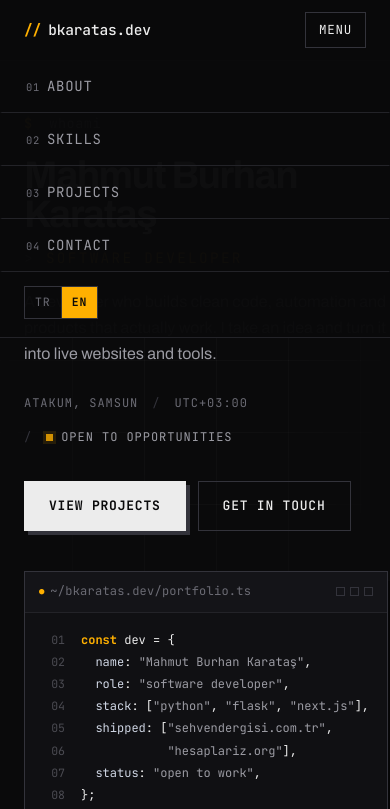
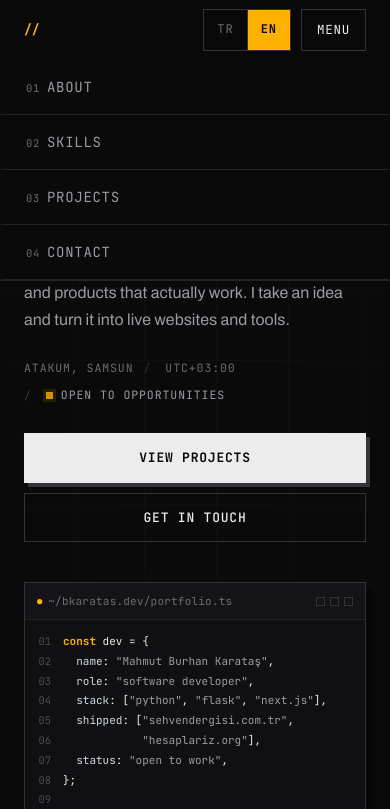
Before and after one commit to burhankaratas/bkaratas.dev, a plain HTML site: page index.html in a window 390 px wide. Both pictures are taken after a click on the button "MENU". Shown: the top 809 px of the page. Drawn offline with Linux system fonts and the light colour scheme.

Commit message:
Mobile fixes: remove horizontal overflow, always-visible language switch, larger touch targets, responsive polish

```diff
--- a/index.html
+++ b/index.html
@@ -33,18 +33,20 @@
         <span class="brand-slash">//</span><span class="brand-name">bkaratas.dev</span>
       </a>
 
-      <button class="nav-toggle" aria-expanded="false" aria-controls="site-nav" data-i18n="nav.menu">Menü</button>
-
       <nav id="site-nav" class="site-nav">
         <a href="#hakkimda"><i>01</i><span data-i18n="nav.about">Hakkımda</span></a>
         <a href="#yetenekler"><i>02</i><span data-i18n="nav.skills">Yetenekler</span></a>
         <a href="#projeler"><i>03</i><span data-i18n="nav.projects">Projeler</span></a>
         <a href="#iletisim"><i>04</i><span data-i18n="nav.contact">İletişim</span></a>
+      </nav>
+
+      <div class="header-controls">
         <div class="lang-switch" role="group" aria-label="Language">
           <button type="button" data-lang="tr" class="is-active">TR</button>
           <button type="button" data-lang="en">EN</button>
         </div>
-      </nav>
+        <button class="nav-toggle" aria-expanded="false" aria-controls="site-nav" data-i18n="nav.menu">Menü</button>
+      </div>
     </div>
     <div class="scroll-progress" aria-hidden="true"><span id="progress-bar"></span></div>
   </header>
--- a/styles.css
+++ b/styles.css
@@ -167,8 +167,13 @@ p { margin: 0 0 1em; }
 
 .lang-switch {
   display: inline-flex;
-  margin-left: 10px;
   border: 1px solid var(--line-2);
+}
+
+.header-controls {
+  display: inline-flex;
+  align-items: center;
+  gap: 10px;
 }
 
 .lang-switch button {
@@ -243,6 +248,13 @@ p { margin: 0 0 1em; }
   gap: 56px;
   align-items: center;
 }
+
+/* grid/flex children must be allowed to shrink below min-content,
+   otherwise the code panel's `pre` lines widen the whole page */
+.hero-grid > *,
+.about-grid > *,
+.project-row > *,
+.skill-row > * { min-width: 0; }
 
 .hero-cmd {
   font-family: var(--mono);
@@ -381,6 +393,10 @@ p { margin: 0 0 1em; }
   font-size: 13px;
   line-height: 1.85;
   overflow-x: auto;
+  -webkit-overflow-scrolling: touch;
+  overscroll-behavior-x: contain;
+  scrollbar-width: thin;
+  scrollbar-color: var(--line-2) transparent;
 }
 
 .code-line {
@@ -834,6 +850,8 @@ p { margin: 0 0 1em; }
 }
 
 @media (max-width: 760px) {
+  .site-header { backdrop-filter: none; -webkit-backdrop-filter: none; background: rgba(10, 10, 11, 0.98); }
+
   .nav-toggle { display: inline-block; }
 
   .site-nav {
@@ -845,28 +863,85 @@ p { margin: 0 0 1em; }
     align-items: stretch;
     gap: 0;
     padding: 0;
-    background: rgba(10, 10, 11, 0.98);
+    background: #0a0a0b;
     border-bottom: 1px solid var(--line);
     display: none;
+    max-height: calc(100svh - var(--header-h));
+    overflow-y: auto;
   }
 
   .site-nav.is-open { display: flex; }
 
   .site-nav > a {
-    padding: 14px 24px;
+    padding: 15px 24px;
     font-size: 14px;
     border-bottom: 1px solid var(--line);
     border-left: 2px solid transparent;
   }
-  .site-nav > a:hover { border-left-color: var(--accent); background: transparent; }
+  .site-nav > a:hover,
+  .site-nav > a:focus { border-left-color: var(--accent); background: transparent; }
 
-  .lang-switch { margin: 14px 24px 18px; align-self: flex-start; }
+  .header-inner { gap: 8px; }
+  .brand { font-size: 13px; }
+  .lang-switch button { padding: 6px 9px; }
 
-  .hero { padding-top: calc(var(--header-h) + 52px); }
+  .section { padding: 64px 0; }
 
-  .code-body { font-size: 12px; }
+  .hero {
+    min-height: auto;
+    padding: calc(var(--header-h) + 44px) 0 56px;
+  }
 
-  .env-row { flex-wrap: wrap; }
+  .hero-grid { gap: 40px; }
+
+  .hero-name { font-size: clamp(1.95rem, 9vw, 2.6rem); }
+  .hero-cmd { margin-bottom: 16px; }
+  .hero-role { letter-spacing: 0.12em; }
+
+  .hero-actions { margin-top: 28px; gap: 10px; }
+  .hero-actions .btn { flex: 1 1 100%; justify-content: center; }
+
+  .hero-meta { gap: 10px; row-gap: 8px; font-size: 11.5px; }
+
+  /* comfortable touch targets (>= 40px) */
+  .nav-toggle { padding: 10px 15px; }
+  .lang-switch button { padding: 10px 13px; font-size: 12px; }
+  .pr-link { padding: 11px 14px; }
+
+  .code-panel { box-shadow: 6px 6px 0 rgba(0, 0, 0, 0.35); }
+  .code-body { font-size: 11.5px; line-height: 1.8; padding: 12px 0; }
+  .code-line { padding-left: 44px; padding-right: 14px; }
+  .code-line::before { width: 30px; font-size: 10.5px; }
+  .code-bar { font-size: 11px; padding: 9px 12px; }
+
+  .section-label { gap: 10px; font-size: 11.5px; margin-bottom: 22px; }
+  .section-intro { margin-bottom: 30px; }
+
+  .panel-body { padding: 20px 18px 6px; }
+  .panel-bar { padding: 8px 12px; font-size: 11px; }
+
+  .facts li { padding: 13px 16px; }
+
+  .chips { gap: 6px; }
+  .chips li { font-size: 12.5px; padding: 5px 11px; }
+
+  .project-row { padding: 24px 0; margin-inline: 0; }
+  .project-row h3 { font-size: 1.35rem; }
+  .project-row p { font-size: 14.5px; }
+  .pr-side { padding-top: 4px; }
+
+  .env-row { flex-direction: column; align-items: flex-start; gap: 4px; padding: 14px 16px; }
   .env-lead { display: none; }
-  .env-val { text-align: left; width: 100%; }
+  .env-val { text-align: left; width: 100%; font-size: 13.5px; }
+
+  .footer-inner { flex-direction: column; align-items: flex-start; gap: 8px; }
 }
+
+@media (max-width: 400px) {
+  .hero-name { font-size: 1.85rem; }
+  .code-body { font-size: 11px; }
+  .code-line { padding-left: 38px; }
+  .code-line::before { width: 26px; }
+  /* keep the header uncluttered on very small phones — show only the `//` mark */
+  .brand-name { display: none; }
+}
```
